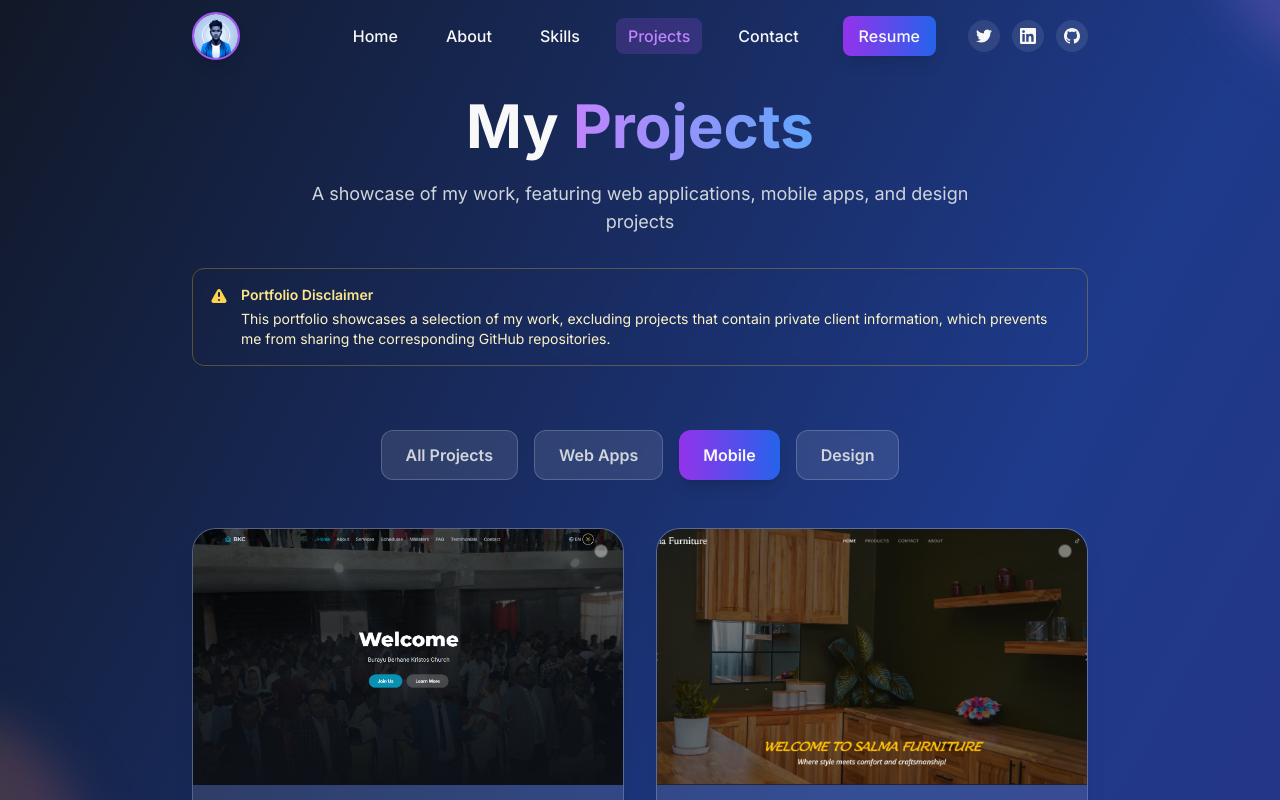
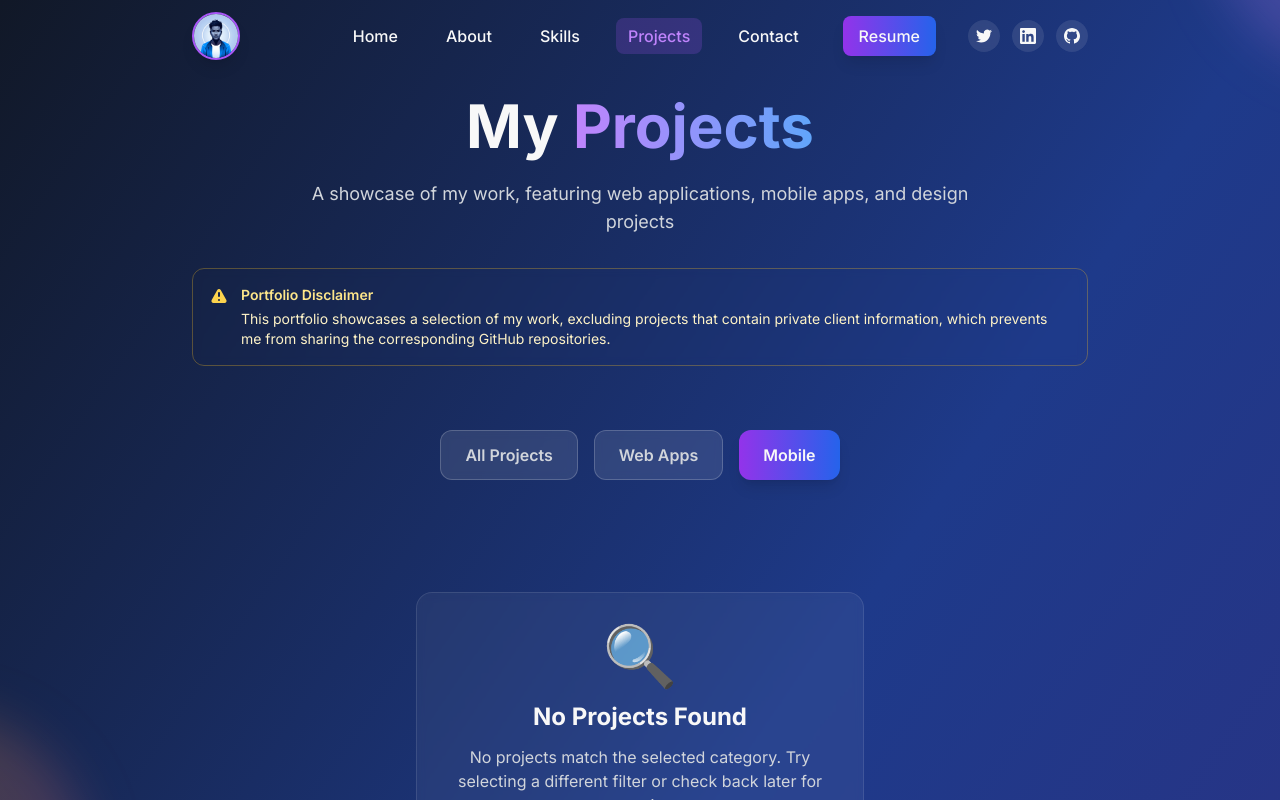
Before and after one commit to sentack/react-portfolio, a React (Create React App) app: page /projects in a window 1280 px wide. Both pictures are taken after a click on the button "Mobile". Shown: the top 800 px of the page. Built offline with nearby package versions, Linux system fonts and the light colour scheme.

Commit message:
final commit for v 2.0

```diff
--- a/src/Details.js
+++ b/src/Details.js
@@ -183,6 +183,7 @@ export const projectDetails = [
   {
     title: "Berhane Kristos Church Website",
     image: churchImage1,
+    category: "web",
     images: [
       churchImage1,
       churchImage2,
@@ -212,6 +213,7 @@ export const projectDetails = [
   {
     title: "Salma Furniture Website",
     image: salmaImage1,
+    category: "web",
     images: [salmaImage1],
     description: `Website for Salma Furniture. The website features their exquisite furniture collection and offers a user-friendly browsing experience for visitors.`,
     previewLink: "",
@@ -235,6 +237,7 @@ export const projectDetails = [
   {
     title: "DeepSeek-R1 AI Chat App",
     image: chatbotImage1,
+    category: "web",
     images: [chatbotImage1, chatbotImage2, chatbotImage3],
     description: `I built a modern, responsive AI chat app using the DeepSeek-R1 model. It features real-time conversations, dark/light mode, code highlighting with copy support, and persistent chat history—all in a sleek, intuitive UI.`,
     previewLink: "https://eth-chatbot.onrender.com/",
@@ -265,6 +268,7 @@ export const projectDetails = [
   {
     title: "Personal Portfolio",
     image: portfolioImage1,
+    category: "web",
     images: [
       portfolioImage1,
       portfolioImage2,
--- a/src/Pages/Projects.js
+++ b/src/Pages/Projects.js
@@ -13,10 +13,13 @@ function Projects() {
     { id: "all", label: "All Projects" },
     { id: "web", label: "Web Apps" },
     { id: "mobile", label: "Mobile" },
-    { id: "design", label: "Design" },
   ];
 
-  const filteredProjects = projectDetails;
+  // Filter projects based on the selected category comparing with project.category value
+  const filteredProjects =
+    filter === "all"
+      ? projectDetails
+      : projectDetails.filter((project) => project.category === filter);
 
   const containerVariants = {
     hidden: { opacity: 0 },
@@ -131,6 +134,35 @@ function Projects() {
         animate="visible"
       >
         <AnimatePresence mode="wait">
+          {filteredProjects.length === 0 ? (
+            <motion.div
+              key="no-projects"
+              className="text-center py-16"
+              initial={{ opacity: 0, y: 20 }}
+              animate={{ opacity: 1, y: 0 }}
+              exit={{ opacity: 0, y: -20 }}
+              transition={{ duration: 0.5 }}
+            >
+              <div className="bg-white/5 backdrop-blur-sm rounded-2xl p-8 border border-white/10 max-w-md mx-auto">
+                <div className="text-6xl mb-4">🔍</div>
+                <h3 className="text-2xl font-bold text-white mb-3">
+                  No Projects Found
+                </h3>
+                <p className="text-gray-300 mb-6">
+                  No projects match the selected category. Try selecting a
+                  different filter or check back later for new projects.
+                </p>
+                <motion.button
+                  onClick={() => setFilter("all")}
+                  className="px-6 py-3 bg-gradient-to-r from-purple-600 to-blue-600 text-white font-semibold rounded-xl hover:from-purple-700 hover:to-blue-700 transition-all duration-300 shadow-lg"
+                  whileHover={{ scale: 1.05, y: -2 }}
+                  whileTap={{ scale: 0.95 }}
+                >
+                  View All Projects
+                </motion.button>
+              </div>
+            </motion.div>
+          ) : (
             <motion.div
               key={filter}
               className="grid grid-cols-1 lg:grid-cols-2 gap-8"
@@ -149,6 +181,7 @@ function Projects() {
                 </motion.div>
               ))}
             </motion.div>
+          )}
         </AnimatePresence>
       </motion.section>
 
```
Lines whose indentation alone changed are shown as unchanged.
